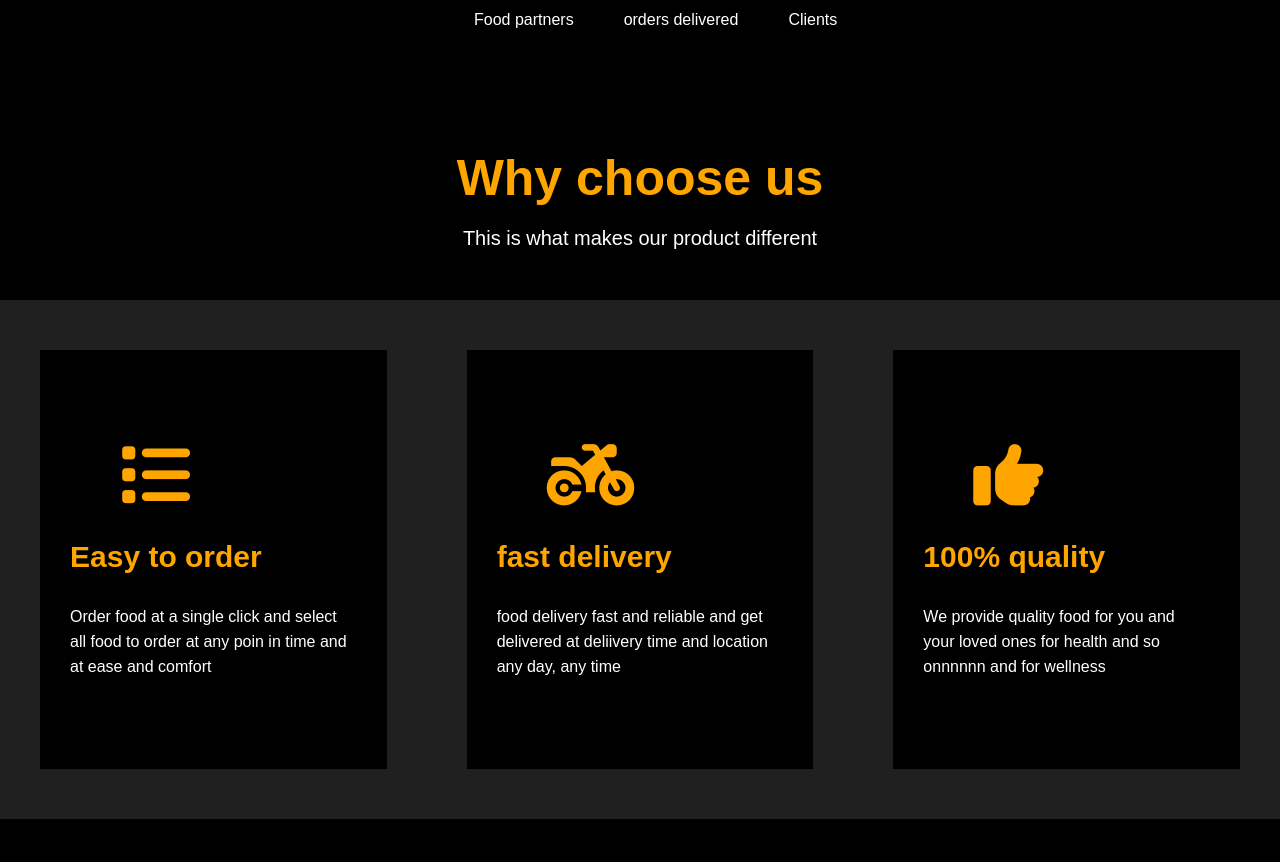
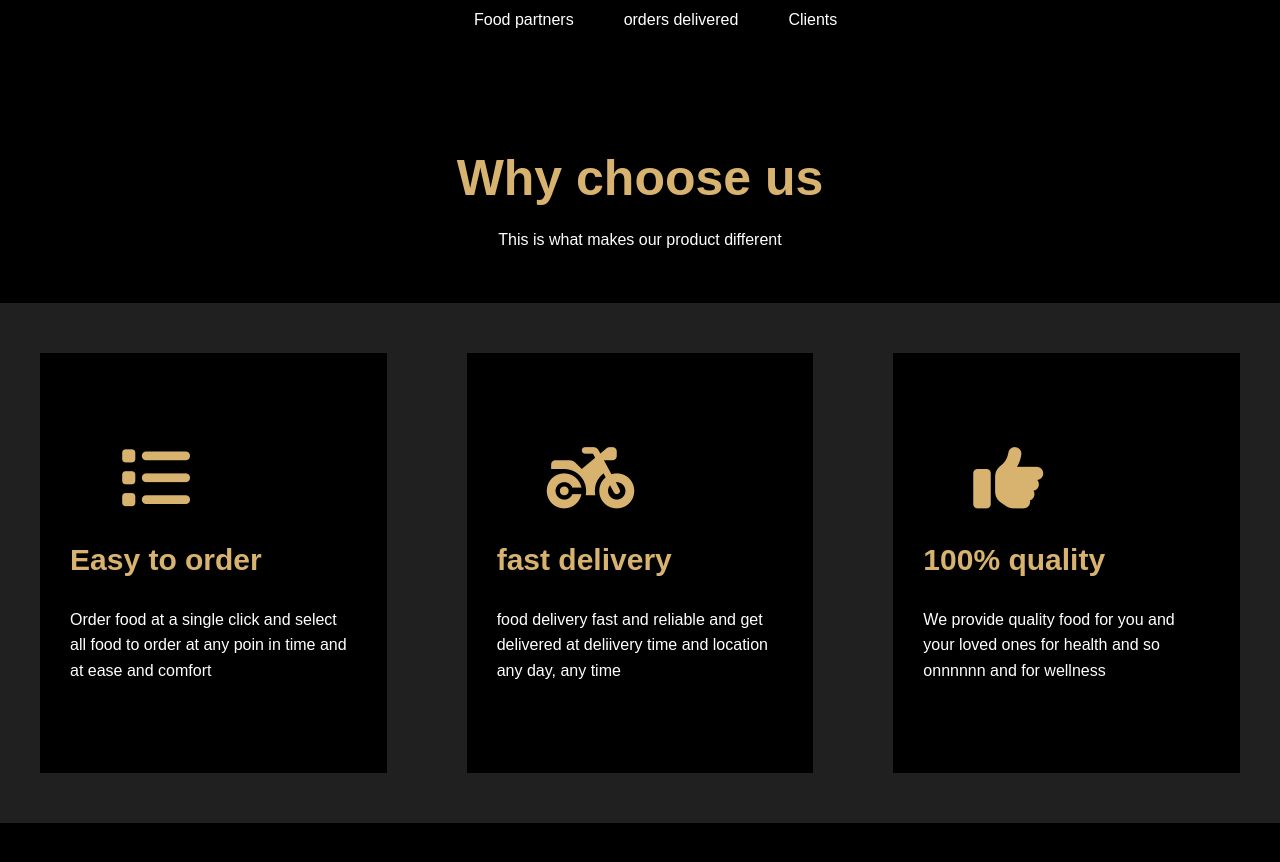
Before and after one commit to baaraka/homefood, a React (Create React App) app in the folder homelyfrontend/: page / in a window 1280 px wide. Shown: the part 700-1562 px from the top of the page. Built offline with nearby package versions, Linux system fonts and the light colour scheme.

Commit message:
update color

```diff
--- a/homelyfrontend/src/why/Why.css
+++ b/homelyfrontend/src/why/Why.css
@@ -15,7 +15,7 @@
   background-color: black;
 }
 .whyTitleItem {
-  color: orange;
+  color: rgb(216, 179, 111);
   font-size: 50px;
   text-align: center;
   padding-top: 20px;
@@ -24,7 +24,8 @@
 }
 .whyParagraphItem {
   color: white;
-  font-size: 20px;
+  font-size: 16px;
+  line-height: 1.6;
   text-align: center;
   padding-top: 20px;
   padding-left: 10px;
@@ -49,13 +50,13 @@
   background-color: black;
 }
 .whyIcon {
-  color: orange;
+  color: rgb(216, 179, 111);
   font-size: 70px;
   margin-left: 50px;
   padding: 30px;
 }
 .whyHeading {
-  color: orange;
+  color: rgb(216, 179, 111);
   font-size: 30px;
   padding: 0px 30px;
 }
@@ -63,6 +64,8 @@
   color: white;
   padding: 30px;
   line-height: 25px;
+  font-size: 16px;
+  line-height: 1.6;
 }
 
 @media only screen and (min-width: 1200px) {
```
